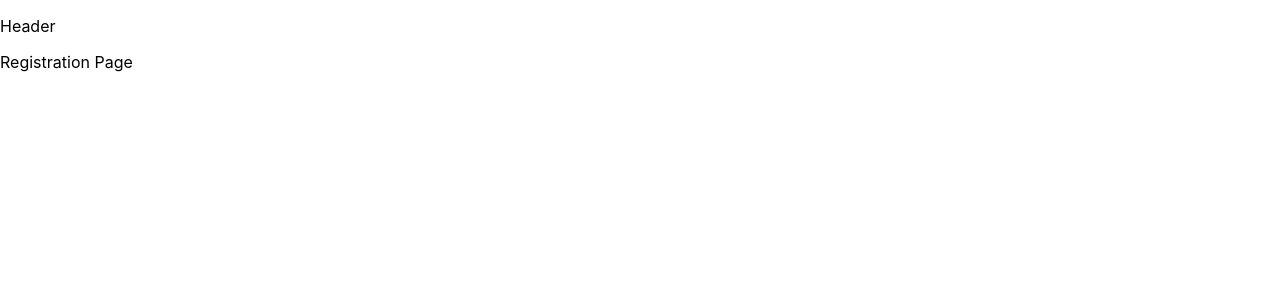
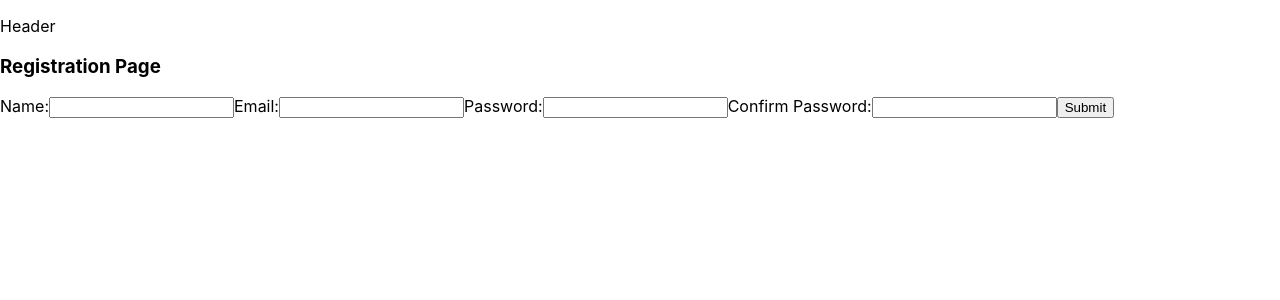
Before and after one commit to dalewb/TTP-FS-20180728, a React (Create React App) app in the folder stock-portfolio-app-front-end/: page /register in a window 1280 px wide. Shown: the top 300 px of the page. Built offline with nearby package versions, Linux system fonts and the light colour scheme.

Commit message:
Set up registration form and logic for password matching with errors

```diff
--- a/stock-portfolio-app-front-end/src/components/register.js
+++ b/stock-portfolio-app-front-end/src/components/register.js
@@ -1,9 +1,85 @@
 import React, { Component } from 'react';
 
 class Register extends Component {
+  constructor() {
+    super()
+    this.state = {
+      name: '',
+      email: '',
+      password: '',
+      confirmPassword: '',
+      errors: '',
+    }
+  }
+
+  handleSubmit = (e) => {
+    e.preventDefault()
+    if (this.state.password !== this.state.confirmPassword) {
+      this.setState({
+        password: '',
+        confirmPassword: '',
+        errors: "Passwords must match"
+      })
+    } else {
+      console.log(this.state)
+      this.setState({
+        errors: ''
+      })
+    }
+  }
+
+  handleChange = (e) => {
+    this.setState({
+      [e.target.name]: e.target.value
+    })
+
+  }
+
   render() {
     return (
-      <p>Registration Page</p>
+      <div>
+        <h3>Registration Page</h3>
+        <form onSubmit={this.handleSubmit}>
+          <label>
+            Name:
+            <input
+              name="name"
+              type="text"
+              value={this.state.name}
+              onChange={this.handleChange}
+            />
+          </label>
+          <label>
+            Email:
+            <input
+              name="email"
+              type="text"
+              value={this.state.email}
+              onChange={this.handleChange}
+            />
+          </label>
+          <label>
+            Password:
+            <input
+              name="password"
+              type="password"
+              value={this.state.password}
+              onChange={this.handleChange}
+            />
+          </label>
+          <label>
+            Confirm Password:
+            <input
+              name="confirmPassword"
+              type="password"
+              value={this.state.confirmPassword}
+              onChange={this.handleChange}
+            />
+          </label>
+          <input type="submit" value="Submit"/>
+        </form>
+        {this.state.errors.length > 0 && <p>{this.state.errors}</p>}
+      </div>
     )
   }
 }
```
